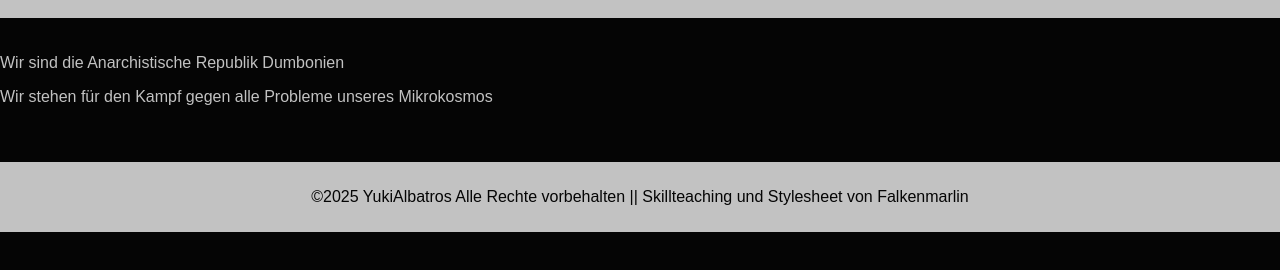
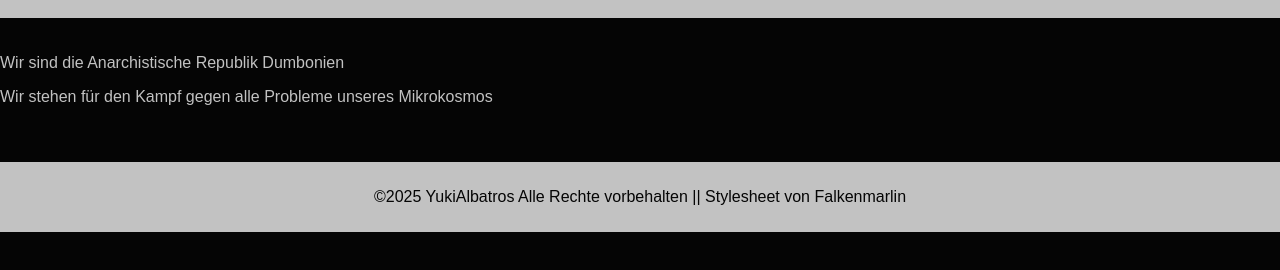
Before and after one commit to YukiAlbatroz/YukiAlbatroz.github.io, a plain HTML site: page index.html in a window 1280 px wide. Shown: the part 108-378 px from the top of the page. Drawn offline with Linux system fonts and the light colour scheme.

Commit message:
Edited footers

```diff
--- a/index.html
+++ b/index.html
@@ -17,7 +17,7 @@
 
     </section>
     <footer>
-  <p>&copy;2025 YukiAlbatros Alle Rechte vorbehalten || Skillteaching und Stylesheet von Falkenmarlin</p>
+  <p>&copy;2025 YukiAlbatros Alle Rechte vorbehalten || Stylesheet von Falkenmarlin</p>
 
     </footer>
 
```
Also changed, not shown: links.html (+1 -1 lines), members.html (+1 -1 lines).
